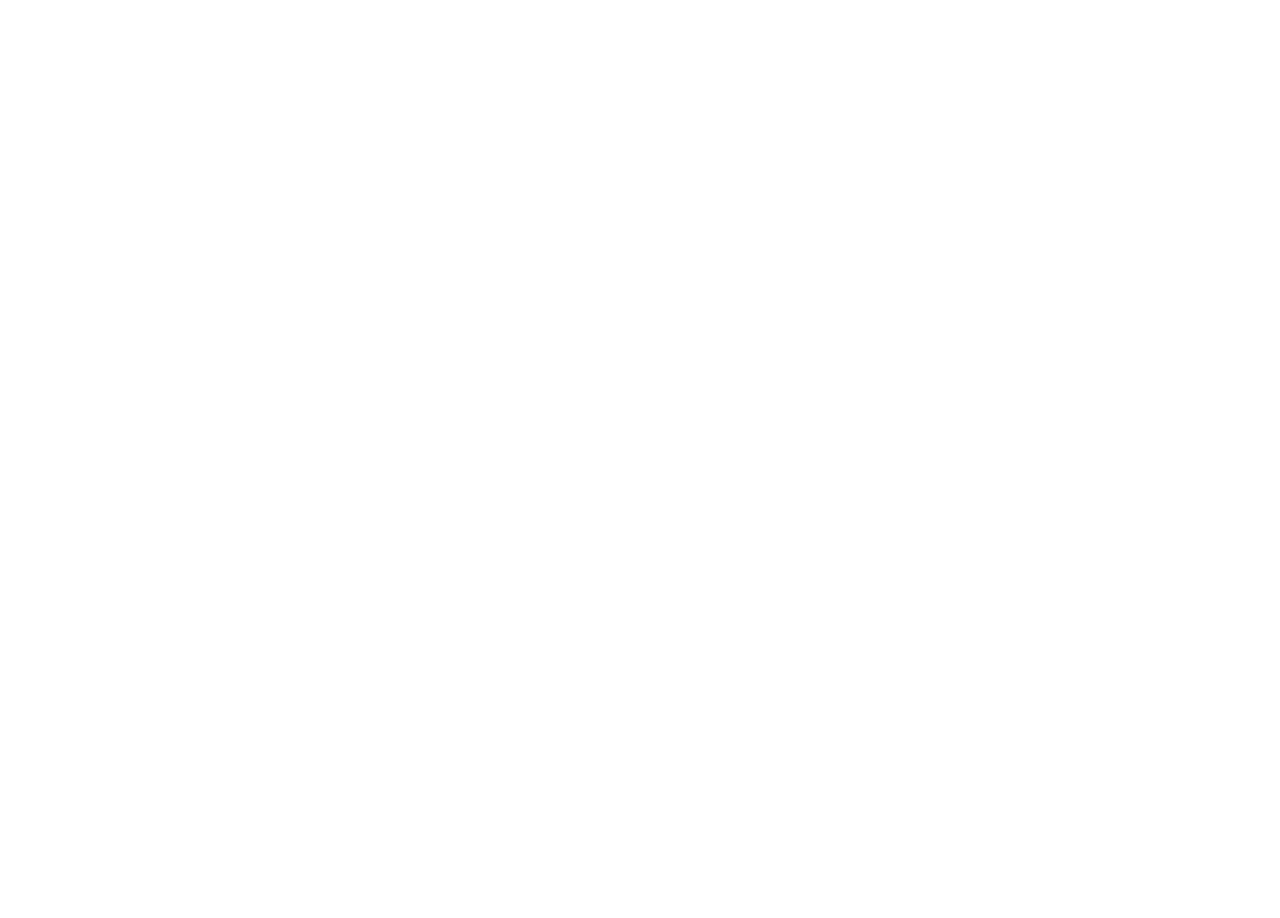
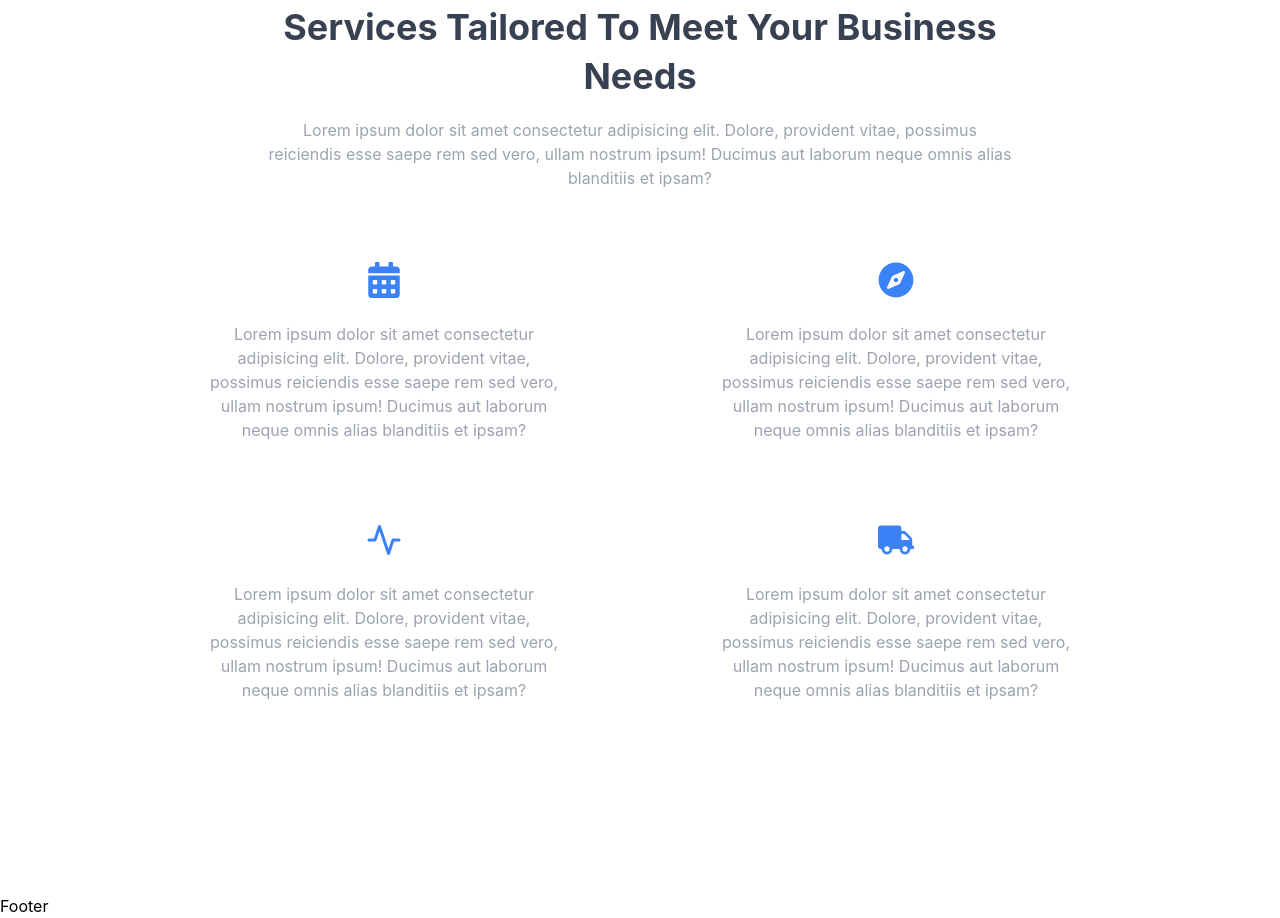
Before and after one commit to ziaul-hoque4820/Web-Code-Agency-Website, a React (Vite) app: page / in a window 1280 px wide. Shown: the part 2162-3080 px from the top of the page. Before the commit the page ends 1980 px from the top, so only its background shows below. Built offline with nearby package versions, Linux system fonts and the light colour scheme.

Commit message:
service section design done

```diff
--- a/src/components/HeadingSection.jsx
+++ b/src/components/HeadingSection.jsx
@@ -5,9 +5,9 @@
 
         <div className='text-center mb-12'>
             <p className='text-blue-600 font-semibold uppercase'>{subheading}</p>
-            <h2 className='text-3xl lg:text-4xl font-bold text-gray-700 mt-3'>{heading}</h2>
+            <h2 className='text-3xl lg:text-4xl font-bold text-gray-700 mt-3 sm:w-3/5 leading-normal lg:leading-snug capitalize mx-auto'>{heading}</h2>
             {
-                description && <p className='text-gray-400 mt-4'>{description}</p>
+                description && <p className='text-gray-400 mt-4 sm:w-3/5 text-base mx-auto'>{description}</p>
             }
         </div>
 
--- a/src/pages/home/Home.jsx
+++ b/src/pages/home/Home.jsx
@@ -2,6 +2,7 @@
 import HeroSection from './HeroSection'
 import ToolsSection from './ToolsSection'
 import CompanyLogos from './CompanyLogos'
+import Services from './Services'
 
 function Home() {
   return (
@@ -9,6 +10,7 @@
       <HeroSection />
       <ToolsSection />
       <CompanyLogos />
+      <Services />
     </div>
   )
 }
--- /dev/null
+++ b/src/pages/home/Services.jsx
@@ -0,0 +1,58 @@
+import React from 'react'
+import HeadingSection from '../../components/HeadingSection'
+import { FaCalendarAlt, FaCompass, FaTruck } from "react-icons/fa";
+import { FiActivity } from "react-icons/fi";
+
+
+const services = [
+    {
+        icon: FaCalendarAlt,
+        title: "Customizable Setting",
+        description: "Lorem ipsum dolor sit amet consectetur adipisicing elit. Dolore, provident vitae, possimus reiciendis esse saepe rem sed vero, ullam nostrum ipsum! Ducimus aut laborum neque omnis alias blanditiis et ipsam?"
+    },
+    {
+        icon: FaCompass,
+        title: "Developer-Friendly",
+        description: "Lorem ipsum dolor sit amet consectetur adipisicing elit. Dolore, provident vitae, possimus reiciendis esse saepe rem sed vero, ullam nostrum ipsum! Ducimus aut laborum neque omnis alias blanditiis et ipsam?"
+    },
+    {
+        icon: FiActivity,
+        title: "Responsive Design",
+        description: "Lorem ipsum dolor sit amet consectetur adipisicing elit. Dolore, provident vitae, possimus reiciendis esse saepe rem sed vero, ullam nostrum ipsum! Ducimus aut laborum neque omnis alias blanditiis et ipsam?"
+    },
+    {
+        icon: FaTruck,
+        title: "Cloud Integration",
+        description: "Lorem ipsum dolor sit amet consectetur adipisicing elit. Dolore, provident vitae, possimus reiciendis esse saepe rem sed vero, ullam nostrum ipsum! Ducimus aut laborum neque omnis alias blanditiis et ipsam?"
+    },
+]
+
+
+
+
+function Services() {
+    return (
+        <div className='max-w-screen-2xl container bg-white mx-auto py-20 px-5'>
+            <HeadingSection heading="Explore Our range of professional services tailored to meet your business needs" subheading="services" description="Lorem ipsum dolor sit amet consectetur adipisicing elit. Dolore, provident vitae, possimus reiciendis esse saepe rem sed vero, ullam nostrum ipsum! Ducimus aut laborum neque omnis alias blanditiis et ipsam?" />
+
+            {/* service container  */}
+            <div className='grid grid-cols-1 sm:grid-cols-2 gap-8 md:w-4/5 mx-auto mb-16'>
+                {
+                    services.map((service, index) => (
+                        <div key={index} className='flex flex-col items-center text-center p-6 hover:shadow-xl hover:rounded-md transition cursor-pointer'>
+                            <service.icon className='text-blue-500 text-4xl mb-4' />
+                            <p className='text-gray-400 mt-2 md:px-10'>{service.description}</p>
+                        </div>
+                    ))
+                }
+            </div>
+            <div className='text-center'>
+                <button className='text-white font-semibold btn btn-info'>
+                    Explore More
+                </button>
+            </div>
+        </div>
+    )
+}
+
+export default Services
```
